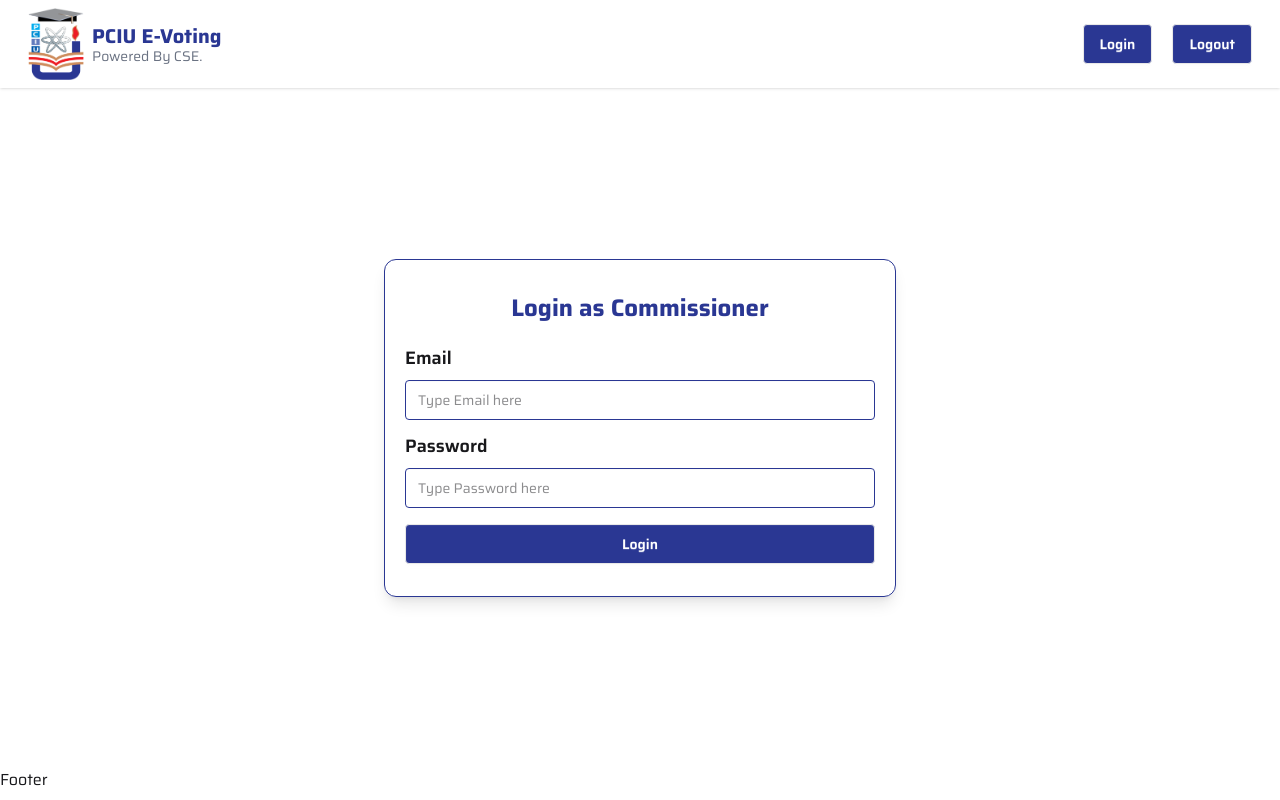
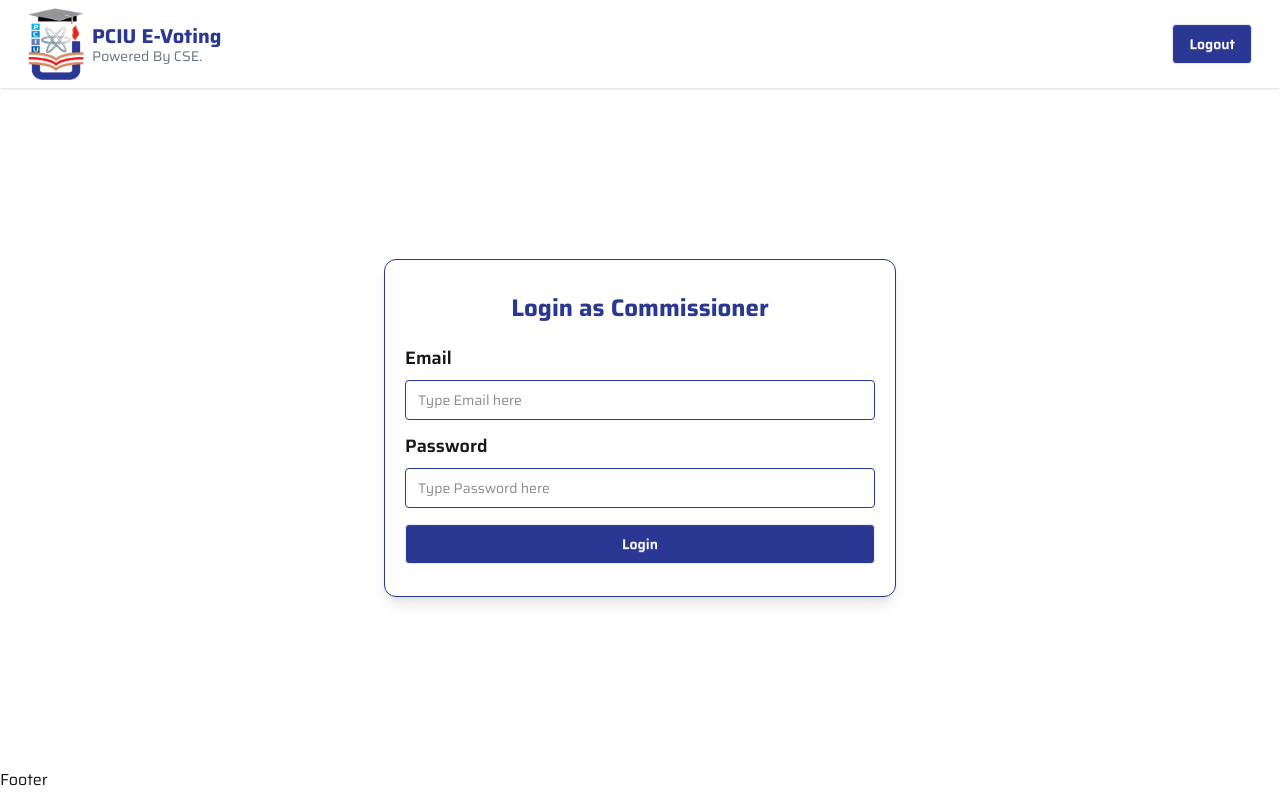
Before and after one commit to Suprio-Das/PCIU-E_Voting, a React (Vite) app in the folder frontend/: page / in a window 1280 px wide. Built offline with nearby package versions, Linux system fonts and the light colour scheme.

Commit message:
frontend - navbar login/logout logic changed

```diff
--- a/frontend/src/Components/Navbar.jsx
+++ b/frontend/src/Components/Navbar.jsx
@@ -24,8 +24,7 @@ const Navbar = () => {
                 </div>
                 <div className="flex-none">
                     {/* <button className="btn bg-[#2a3793] mr-5 text-white">{user ? 'Logout' : 'Login'}</button> */}
-                    <Link to="/login" className="btn bg-[#2a3793] mr-5 text-white">Login</Link>
-                    <button onClick={handleLogout} className="btn bg-[#2a3793] mr-5 text-white">Logout</button>
+                    {user ? <Link to="/" className="btn bg-[#2a3793] mr-5 text-white">Login</Link> : <button onClick={handleLogout} className="btn bg-[#2a3793] mr-5 text-white">Logout</button>}
                 </div>
             </div>
         </div>
```
